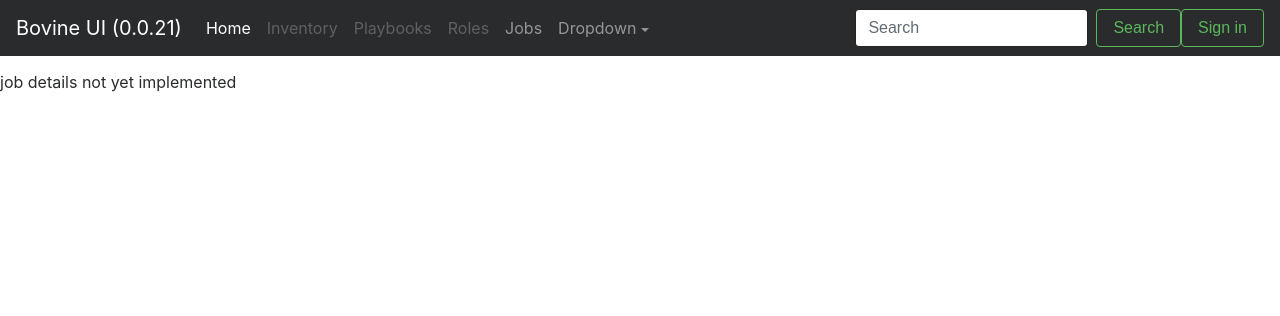
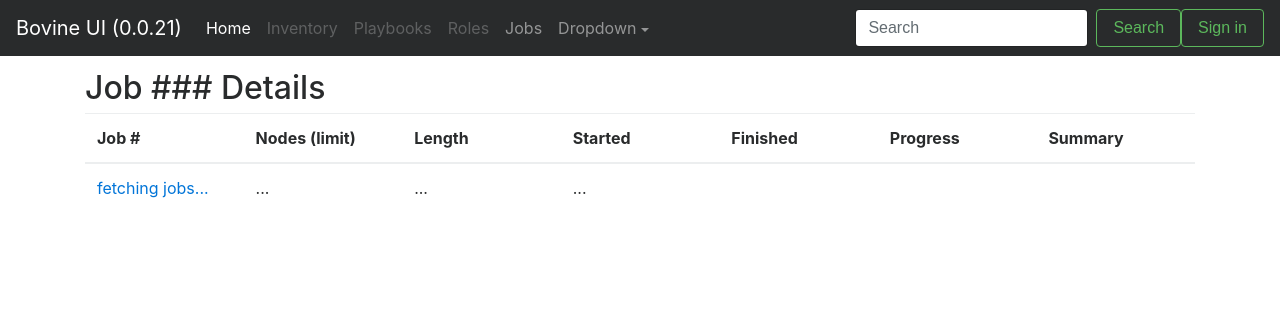
Before and after one commit to senorsmile/bovine-ui, a Flask app: page /job_details in a window 1280 px wide. Shown: the top 316 px of the page. Run offline with Flask 2, Linux system fonts and the light colour scheme; some libraries are stand-ins or nearby versions.

Commit message:
add job_details.html

```diff
--- a/app/templates/job_details.html
+++ b/app/templates/job_details.html
@@ -1,5 +1,61 @@
 {% extends "base.html" %}
 
 {% block content %}
-job details not yet implemented
+    <div class="container">
+      <h2>Job ### Details</h2>
+      <table class="table">
+        <thead>
+          <tr>
+            <th>
+              Job #
+            </th>
+            <th>Nodes (limit)</th>
+            <th>Length</th>
+            <th>Started</th>
+            <th>Finished</th>
+            <th>Progress</th>
+            <th>Summary</th>
+          </tr>
+        </thead>
+        <tbody id="job_table">
+          <div id="debug">
+          </div>
+          <tr>
+            <td >
+              <a href="#">
+                fetching jobs...
+              </a>
+            </td>
+            <td>...</td>
+            <td>...</td>
+            <td>...</td>
+            <!--
+            <td>
+              <div class="text-xs-center" id="progress53">0%</div>
+                <progress class="progress" value="0" max="100" aria-describedby="progress53"></progress>
+              </div>
+              </div>
+            </td>
+            <td>
+              <p>
+            -->
+
+                <!-- badge-success green    -->
+                <!-- badge-warning yellow   -->
+                <!-- badge-danger  red      -->
+                <!-- badge-default grey     -->
+
+            <!--
+                <span class="badge badge-pill badge-default" data-toggle="tooltip" data-placement="top" title="OK" id="ok">                   0</span>
+                <span class="badge badge-pill badge-default" data-toggle="tooltip" data-placement="top" title="CHANGED" id="changed">         0</span>
+                <span class="badge badge-pill badge-default" data-toggle="tooltip" data-placement="top" title="UNREACHABLE" id="unreachable"> 0</span>
+                <span class="badge badge-pill badge-default" data-toggle="tooltip" data-placement="top" title="FAILED" id="failed">           0</span>
+              </p>
+            </td>
+            -->
+          </tr>
+        </tbody>
+      </table>
+
+    </div>
 {% endblock %}
```
